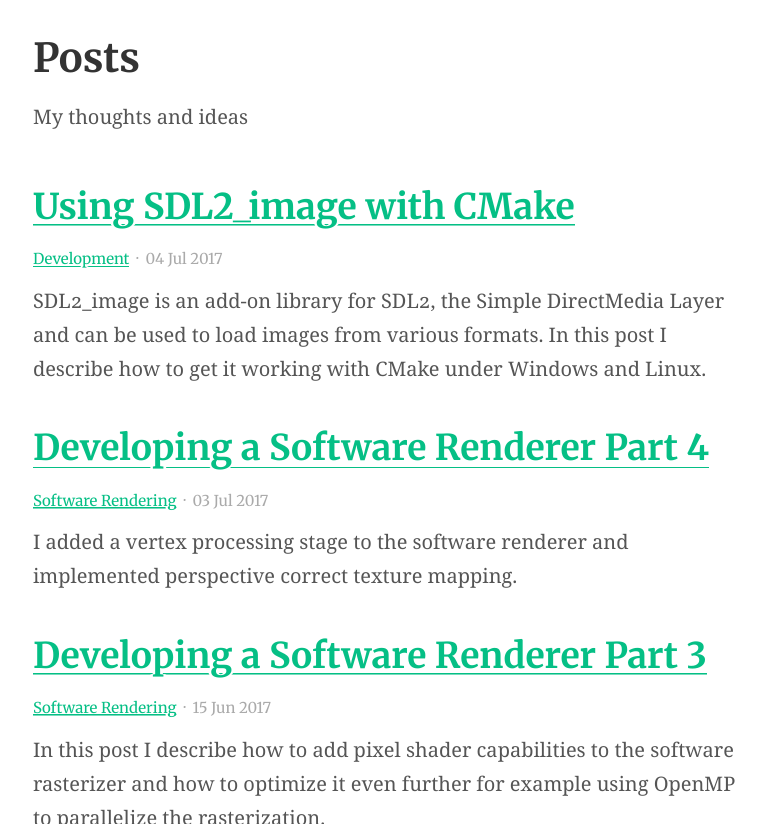
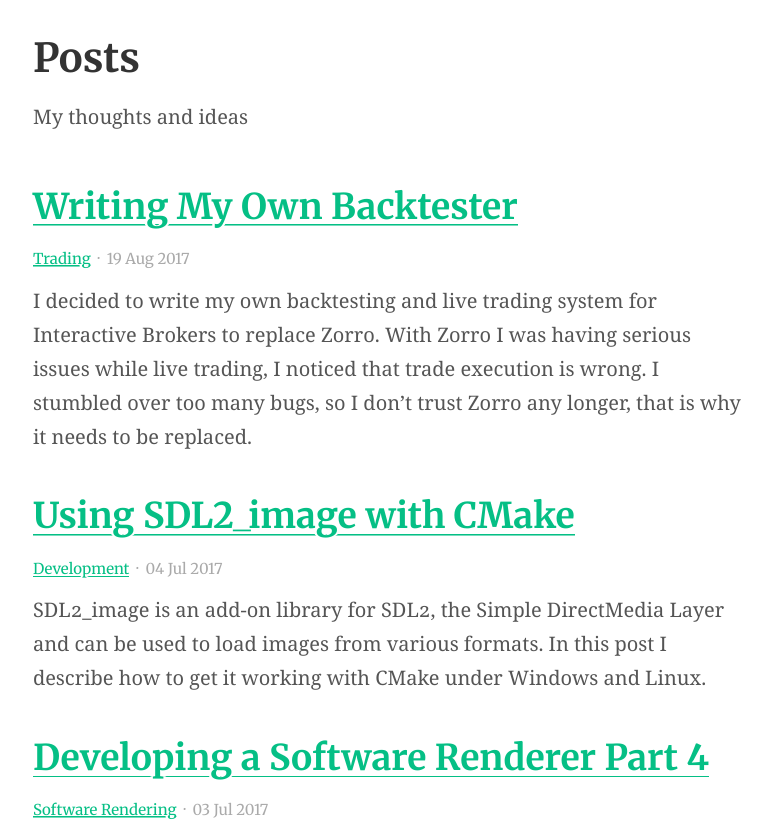
Before and after one commit to trenki2/trenki2.github.io, a Jekyll site: the page built from blog/index.html, in a window 1280 px wide and 900 px high, scrolled down 319 px, cut to the strip 76-900 px from the top of the window. Shown: the whole strip, without its empty margins (250-1022 px from the left). Built offline with Jekyll 4.4.1, drawn with Linux system fonts in a browser that asks for light colours; the list of posts is cut into pages by our own code; part of the change alters nothing that is shown.

Commit message:
Backtester article finished

```diff
--- a/_drafts/writing-my-own-backtester.md
+++ b/_posts/2017-08-19-writing-my-own-backtester.md
@@ -1,8 +1,8 @@
 ---
 layout: post
 title:  "Writing My Own Backtester"
-date:   2017-07-16 13:34:00 +0200
-last_modified_at: 2017-07-06 16:27:00 +0200
+date:   2017-08-19 08:35:00 +0200
+last_modified_at: 2017-08-19 08:35:00 +0200
 feature_image: "https://unsplash.it/1300/400?image=1057"
 category: Trading
 tags: [stock, trading, trading automation, zorro, backtesting]
@@ -107,3 +107,16 @@ ZedGraph it was quite easy to draw some plots.
 After writing approximately 2000 Lines of code I have a functioning backtester
 and a few strategies. The above equity curve is from my Bollinger Band mean
 reversion strategy.
+
+## Live Trading with IB Api
+
+Interactive Brokers offers an API for various programming languages that can be
+used to automated trading. I decided to use the C# IB Api for my trading system.
+
+My strategy is designed to trade at the close, but since that is not possible I
+decided to execute my strategy a bit before the close. Once per day, 10 minutes
+before the close I download the historical market data for all the stocks that I
+am interested in and then execute the tick event of my strategy.
+
+Now after approximately 4000 Lines of code I have a working trading system and
+can replace Zorro :)
```
